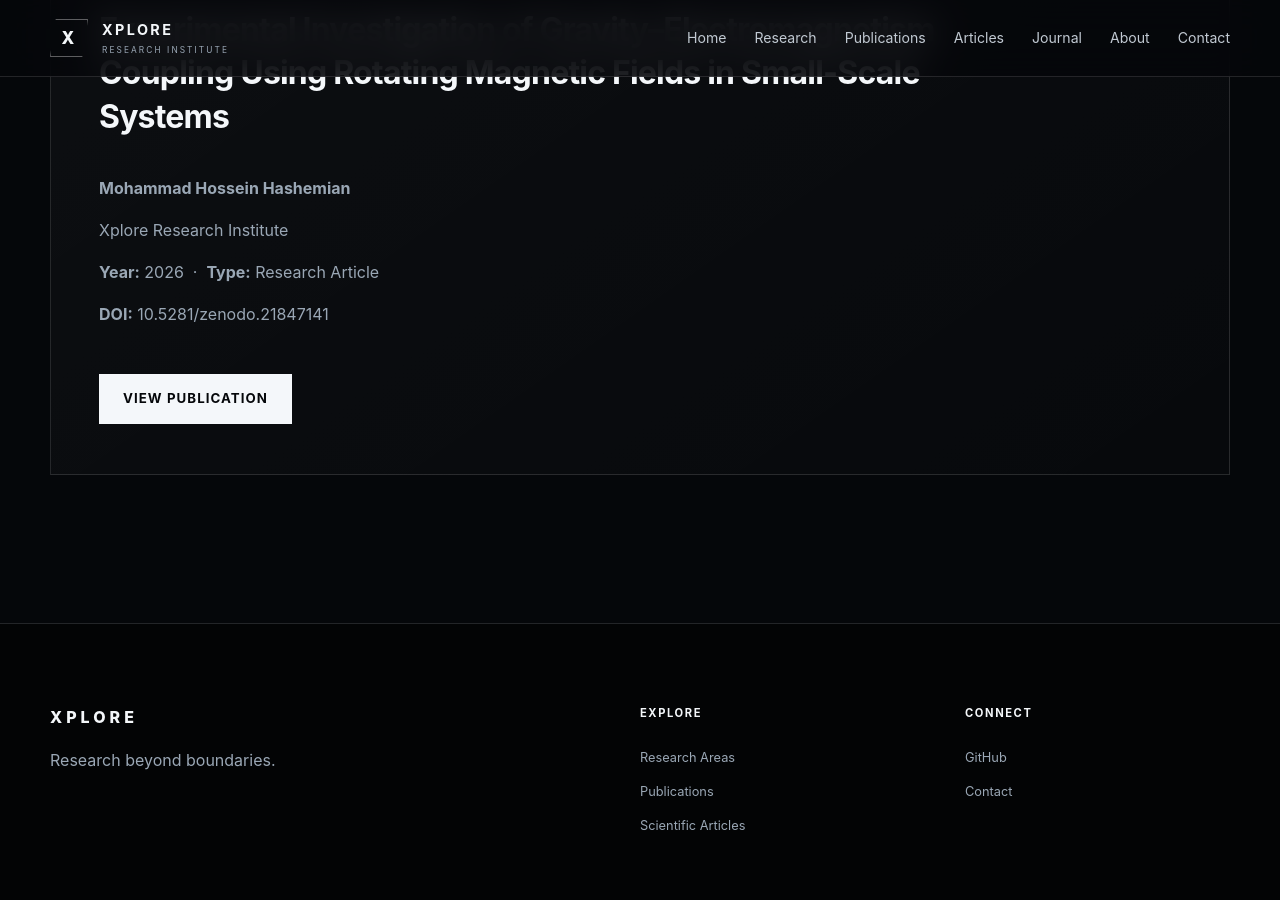
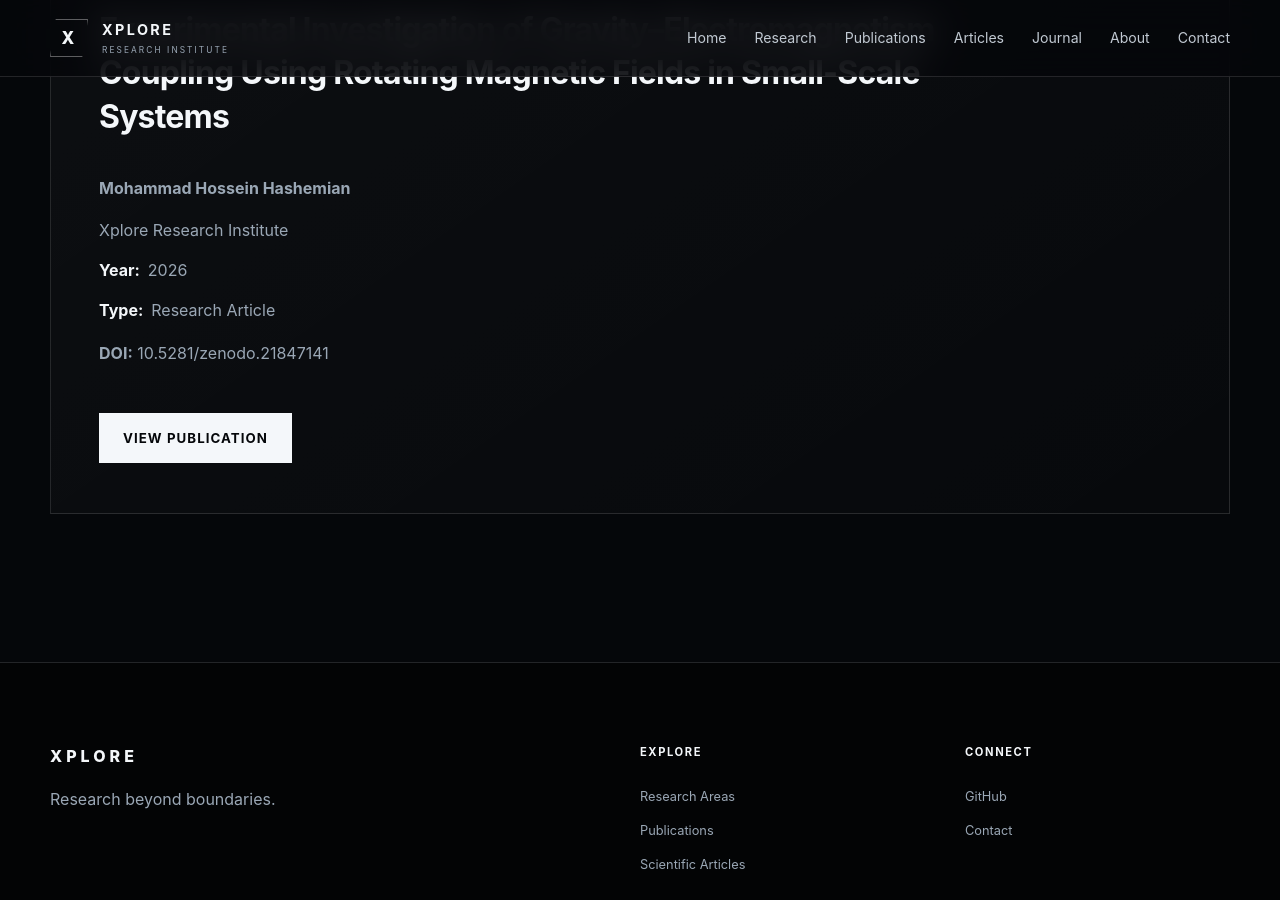
Before and after one commit to Xplore-research-institute/Xplore-research-institute.github.io, a Jekyll site: the page built from publications/index.html, in a window 1280 px wide and 900 px high, scrolled down 900 px. Built offline with Jekyll 4.4.1, drawn with Linux system fonts in a browser that asks for light colours.

Commit message:
Update index.html

```diff
--- a/publications/index.html
+++ b/publications/index.html
@@ -45,11 +45,15 @@
         Xplore Research Institute
       </p>
 
-      <p>
-        <strong>Year:</strong> 2026
-        &nbsp;·&nbsp;
-        <strong>Type:</strong> Research Article
-      </p>
+      <div class="pub-detail-line">
+  <strong>Year:</strong>
+  <span>2026</span>
+</div>
+
+<div class="pub-detail-line">
+  <strong>Type:</strong>
+  <span>Research Article</span>
+</div>
 
       <p>
         <strong>DOI:</strong>
```
